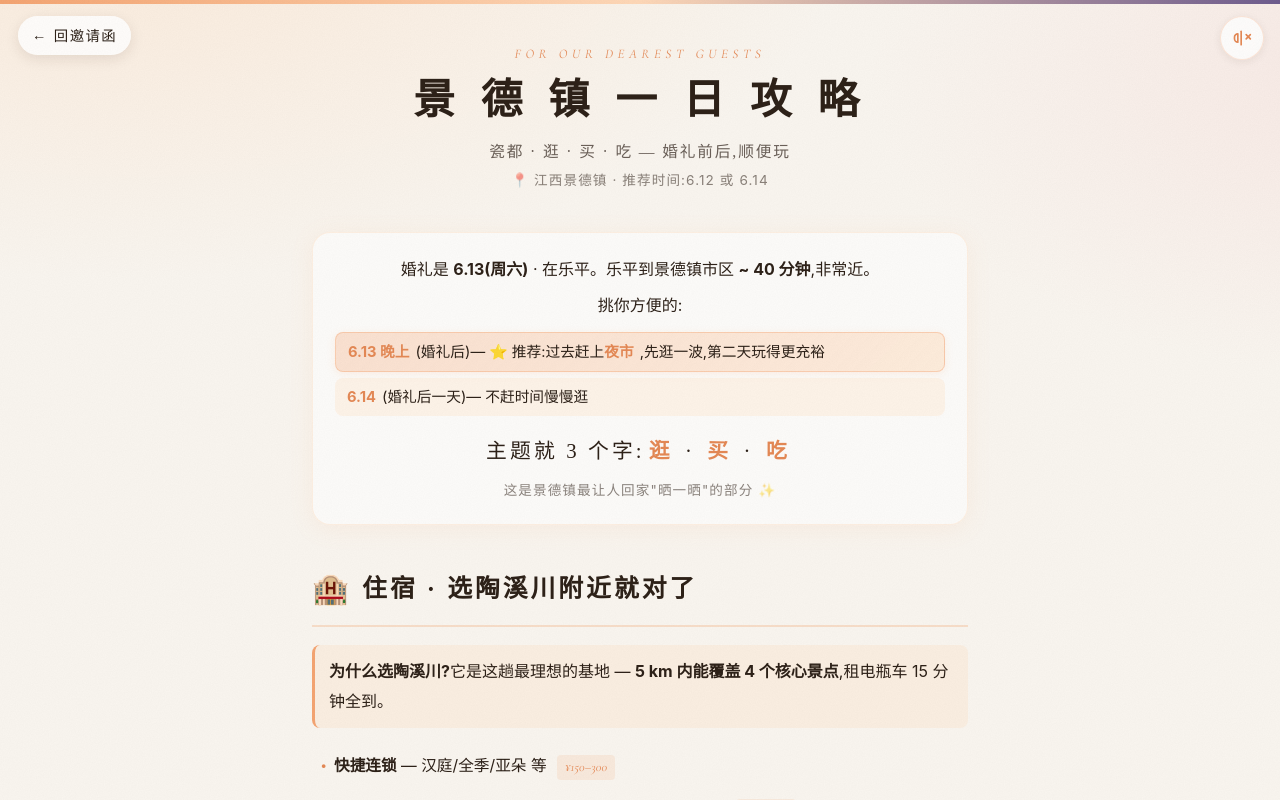
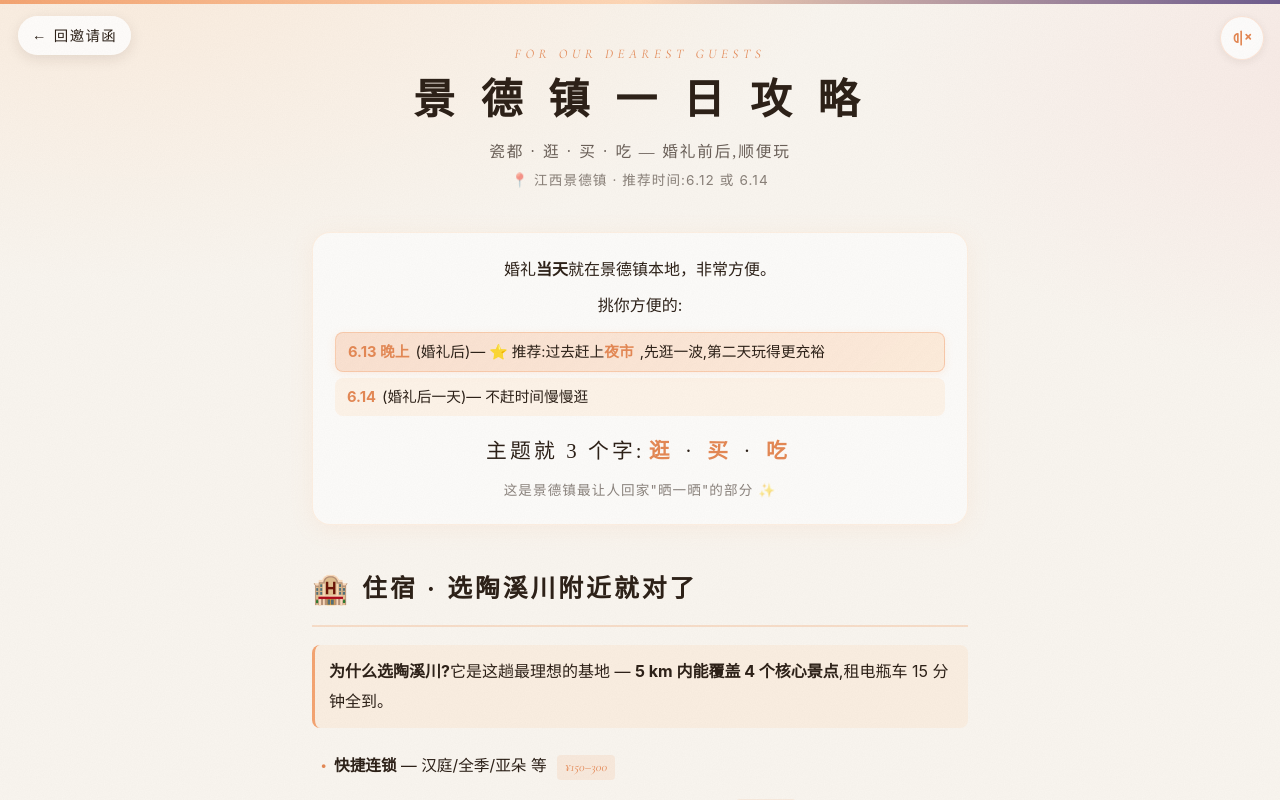
Before and after one commit to taohaowei/wedding-site, a Vue app in the folder frontend/: page /guide in a window 1280 px wide. Built offline with nearby package versions, Linux system fonts and the light colour scheme.

Commit message:
fix: GuidePage 移除个人位置信息(乐平→景德镇)

```diff
--- a/frontend/src/pages/GuidePage.vue
+++ b/frontend/src/pages/GuidePage.vue
@@ -23,7 +23,7 @@
 
       <!-- 开场卡 -->
       <section class="intro card">
-        <p>婚礼是 <b>6.13(周六)</b> · 在乐平。乐平到景德镇市区 <b>~ 40 分钟</b>,非常近。</p>
+        <p>婚礼<b>当天</b>就在景德镇本地，非常方便。</p>
         <p>挑你方便的:</p>
         <ul class="time-list">
           <li class="rec"><b>6.13 晚上</b>(婚礼后)— ⭐ 推荐:过去赶上<b>夜市</b>,先逛一波,第二天玩得更充裕</li>
@@ -197,8 +197,8 @@
         <h2><span class="ic">🚗</span> 交通</h2>
 
         <div class="transport-card">
-          <h3 class="sub-h">乐平 → 景德镇</h3>
-          <p>🚐 <b>我们统一安排车送过去</b>,你不用自己打车 / 抢车。具体时间到时<b>私聊就行,随时都有车</b>。</p>
+          <h3 class="sub-h">市内交通</h3>
+          <p>🚐 景德镇不大，打车 / 网约车都很方便，景点之间一般 15 分钟内能到。</p>
         </div>
 
         <div class="transport-card">
@@ -246,7 +246,7 @@
         </ul>
 
         <aside class="tip dim">
-          ⚠️ <b>炒粉跳过</b>:婚礼当天乐平的炒粉已经吃过了,景德镇的不如乐平。
+          ⚠️ <b>炒粉自由</b>:景德镇的炒粉非常地道,街边小店往往最香。
         </aside>
       </section>
 
```
